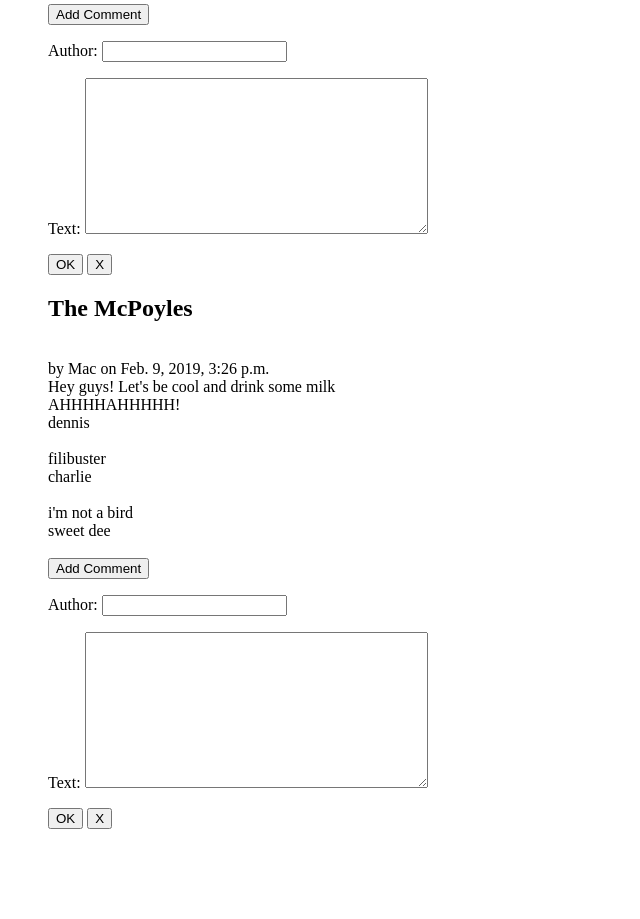
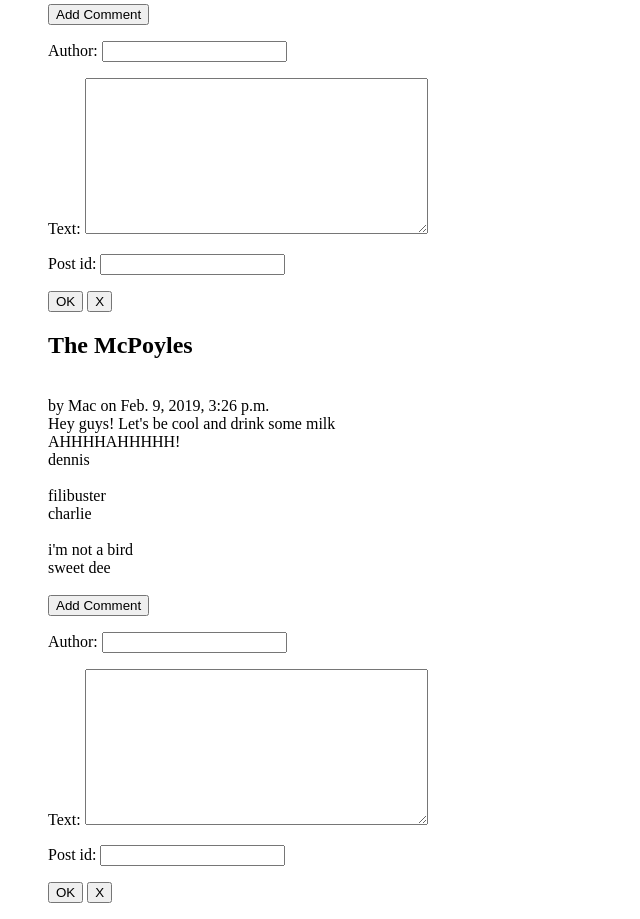
Before and after one commit to lamalla/blog-post, a Django app: page /blog/ in a window 1280 px wide. Shown: the part 555-1474 px from the top of the page, without its empty margins (0-640 px from the left). Before the commit the page ends 1384 px from the top, so only its background shows below. Run offline with Django 3.2, Linux system fonts and the light colour scheme; data comes from the database, SQL or seed files in the repository; both versions use the stored data as it was after the commit.

Commit message:
remove ajax, dynamically adding comment to post with post_id

```diff
--- a/myblog/blog/views.py
+++ b/myblog/blog/views.py
@@ -7,7 +7,8 @@ from datetime import datetime
 # Create your views here.
 def index(request):
     if request.method == "POST":
-        #form = CommentForm(request.POST)
+        #print('this is a post')
+        form = CommentForm(request.POST)
         #if form.is_valid():
             # comment = form.save(commit=False)
             # comment.author = form.cleaned_data['author']
@@ -15,25 +16,27 @@ def index(request):
             # comment.date = datetime.now()
 
             # comment = form.save(commit=False)
-            author = request.POST['author']
-            text= request.POST['text']
-            date = datetime.now()
-            comment = Comment.objects.create(author=author, text=text, date= date)
-            print(comment)
+        author = request.POST['author']
+        text= request.POST['text']
+        postId= request.POST['post_Id']
+        date = datetime.now()
+        comment = Comment.objects.create(author=author, text=text, date= date)
+        #print(comment)
 
 
             #comment.save()
-            #postId= request.POST['id']
-            postId= request.POST.get('id', 2)
+
+            #postId= request.POST.get('id', 2)
             #print(postId)
-            curr_post= Post.objects.get(id= postId)
-            #print(curr_post)
-            curr_post.comments.add(comment)
-            #print(curr_post.comments)
-            curr_post.save()
-            return redirect('/blog/')
+        curr_post= Post.objects.get(id= postId)
+        #print(curr_post)
+        curr_post.comments.add(comment)
+        #print(curr_post.comments)
+        curr_post.save()
+        return redirect('/blog/')
     else:
         form= CommentForm()
+
     posts= Post.objects.all()
     context={'blog_posts': posts, 'form': form}
     return render(request, "blog_page.html", context)
--- a/myblog/myblog/forms.py
+++ b/myblog/myblog/forms.py
@@ -3,9 +3,16 @@ from blog.models import *
 
 
 class CommentForm(forms.ModelForm):
-        date = models.DateTimeField()
-        author= models.CharField(max_length=200)
-        text =  models.TextField(default="")
+        post_Id = forms.IntegerField()
         class Meta:
             model = Comment
-            fields= ('author', 'text')
+            exclude = ('date', )
+
+
+        # def __init__(self, *args, **kwargs):
+        #     super(CommentForm, self).__init__(*args, **kwargs)
+        #     self.fields['description'].widget = TextInput(attrs={
+        #         'id': 'myCustomId',
+        #         'class': 'myCustomClass',
+        #         'name': 'myCustomName',
+        #         'placeholder': 'myCustomPlaceholder'})
--- a/myblog/myblog/templates/blog_page.html
+++ b/myblog/myblog/templates/blog_page.html
@@ -20,21 +20,26 @@
 
         {% endfor %}
       <button type="button" id= "new_comm" onclick="showForm()">Add Comment</button>
+
       <form action="" method="post" id={{post.id}}>
           {% csrf_token %}
-          {{ form.as_p }}
-          <!--<input type="hidden" id="postId" name="postId" value= {{post.title}}>-->
+          {{form.as_p}}
+        <!--  <p><label for="id_author">Author:</label> <input type="text" name="author" maxlength="200" required="" id="id_author"></p>
+          <p><label for="id_text">Text:</label> <textarea name="text" cols="40" rows="10" required="" id="id_text"></textarea></p>
+          <input type="hidden" id="postId" name="postId" value= {{post.id}}>-->
           <input type="submit" value="OK" id= "sub">
           <button type="button" onclick="hideForm()">X</button>
       </form>
 
 
+
       {% block javascript %}
-  <script>
+<!--  <script>
   $("#sub").click(function () {
-    var author = $("id_author").val();
-    var text = $("id_text").val();
-    var id= $(this).closest('form').attr('id');
+    var author = $("#id_author").val();
+    var text = $("#id_text").val();
+    var post_id= $('#postId').val();
+    console.log(post_id);
 
     $.ajax({
       url: '/blog/',
@@ -42,7 +47,7 @@
       data: {
         'author': author,
         'text': text,
-        'id': id,
+        'post_id': post_id
       },
       dataType: 'json',
       success: function (data) {
@@ -51,7 +56,7 @@
     });
 
   });
-  </script>
+</script>-->
 {% endblock %}
 
 
```
Also changed, not shown: myblog/db.sqlite3.
